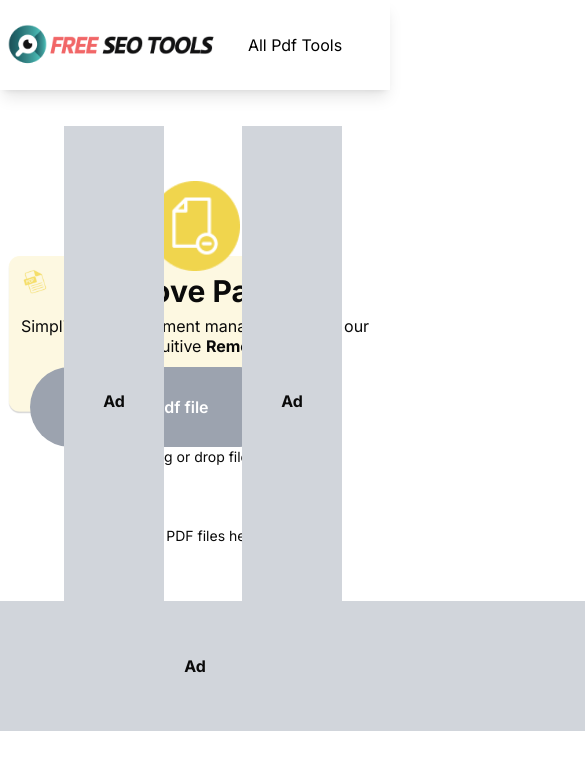
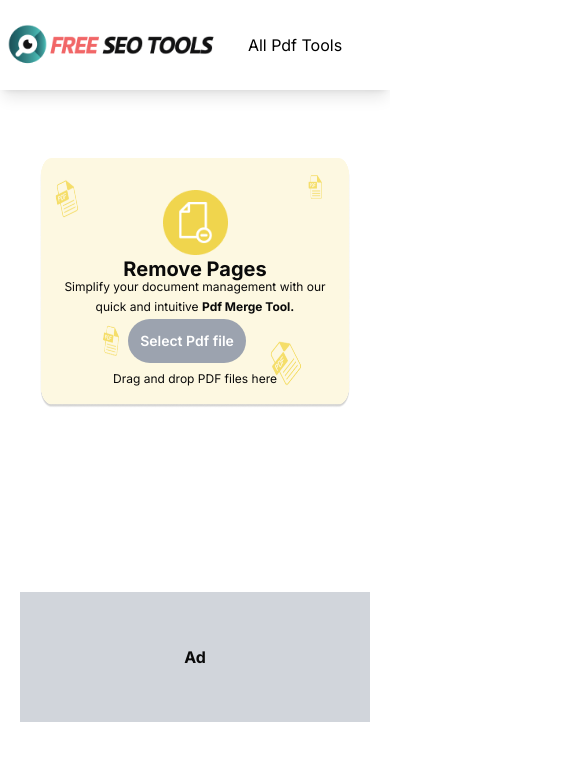
Before and after one commit to DevAxonOfficial/SeoToolsWebsite-Frontend, a Next.js app: page /removepages in a window 390 px wide. Shown: the top 770 px of the page, 585 px wide, since content can reach past the window. Built offline with nearby package versions, Linux system fonts and the light colour scheme.

Commit message:
Merge && Remove pages responsive

```diff
--- a/app/mergepdf/page.js
+++ b/app/mergepdf/page.js
@@ -26,7 +26,7 @@ const Page = () => {
   });
 
   return (
-    <div className=" flex justify-center h-[750px] ">
+    <div className=" flex justify-center ">
       <div className="flex items-center justify-center mb-32 ">
         <div
           {...getRootProps()}
@@ -35,27 +35,36 @@ const Page = () => {
           <Image
             src="/img/Rectangle23.png"
             alt="background"
-            width={830}
+            width={1330}
             height={469}
-            className="object-contain mb-28"
+            className=" mb-2 mt-[60px] md:ml-0 ml-8 md:w-[1030px] md:h-[490px] w-[1000px]  h-[250px]"
           />
           <input {...getInputProps()} />
           {isDragActive ? <p></p> : <p></p>}
         </div>
 
         {/* Display preview of added files */}
-        <div className="flex flex-wrap mt-4 absolute ml-[550px]">
+        <div className="flex flex-wrap md:mt-36 absolute md:ml-[550px] ">
           {files.map((file) => (
-            <div key={file.name} className="mr-4 mb-4">
+            <div
+              key={file.name}
+              className="md:ml-4 ml-[200px] mb-16 md:mb-4 text-xs md:text-base"
+            >
               <div>{file.name}</div>
               <div>
                 <Image
                   src={file.preview}
                   alt={file.name}
-                  width={100}
-                  height={100}
+                  width={150}
+                  height={150}
+                  className="rounded-xl md:w-[150px] w-[70px]"
                 />
-                <button onClick={() => deleteFile(file.name)}>Delete</button>
+                <button
+                  className="text-sm md:text-base"
+                  onClick={() => deleteFile(file.name)}
+                >
+                  Delete
+                </button>
               </div>
             </div>
           ))}
@@ -63,52 +72,56 @@ const Page = () => {
         <Image
           src="/img/Group14.png"
           alt="remove logo"
-          width={90}
+          width={110}
           height={90}
-          className="absolute flex justify-center items-baseline mb-[350px]"
+          className="absolute flex md:w-[110px] w-[65px]  items-baseline md:mr-14 md:mb-[230px] mb-[70px] "
         />
-        <h1 className="absolute mb-[220px] text-3xl font-bold">Merge Pdf</h1>
-        <p className="absolute text-center mb-[130px] leading-5">
+        <h1 className="absolute md:mr-14 md:mb-[50px] mb-0 md:mt-0 mt-6 md:text-4xl text-xl font-bold">
+          Merge Pdf
+        </h1>
+        <p className="absolute md:text-lg text-xs text-center md:mt-[50px] mt-20 leading-5">
           Simplify your document management with our <br /> quick and intuitive{" "}
           <strong className="font-bold">Pdf Merge Tool.</strong>
         </p>
-        <div className="flex-col absolute justify-end items-end ml-56">
+        <div className="hidden md:block flex-col absolute justify-end items-end ml-72 mt-[220px]">
           <Image
             src="/img/group12.png"
             alt="logo"
-            width={40}
+            width={52}
             height={40}
             className=""
           />
           <Image
             src="/img/group13.png"
             alt="logo"
-            width={35}
+            width={45}
             height={35}
             className="ml-[3px]"
           />
         </div>
         <div className="absolute ">
-          <button className="p-7 w-[250px] mr-20 bg-gray-400 rounded-full text-white font-semibold mt-10">
+          <button className="md:p-8 p-3 md:w-[300px] text-sm md:text-xl mr-20 md:ml-0 ml-16 bg-gray-400 rounded-full text-white font-semibold mt-[200px] md:mt-[250px]">
             Select Pdf file
           </button>
 
-          <div {...getRootProps()} className="text-sm text-center mr-16 p-2">
+          <div {...getRootProps()} className="text-sm text-center md:mr-16 p-2">
             <input {...getInputProps()} />
             {isDragActive ? (
               <p>Drop files here...</p>
             ) : (
-              <p>Drag and drop PDF files here</p>
+              <p className="md:text-base text-xs ">
+                Drag and drop PDF files here
+              </p>
             )}
           </div>
         </div>
-        <div className="hidden w-[100px] h-[550px] bg-gray-300 absolute right-12 md:flex justify-center items-center font-bold">
+        <div className="hidden mt-32 w-[140px] h-[600px] bg-gray-300 absolute right-12 md:flex justify-center items-center font-bold">
           Ad
         </div>
-        <div className="hidden w-[100px] h-[550px] bg-gray-300 absolute left-16 md:flex justify-center items-center font-bold">
+        <div className="hidden mt-32 w-[100px] h-[600px] bg-gray-300 absolute left-16 md:flex justify-center items-center font-bold">
           Ad
         </div>
-        <div className="w-[800px] h-[130px] bg-gray-300 absolute mt-[530px]   flex justify-center items-center font-bold">
+        <div className="w-[350px] md:w-[800px] h-[130px] bg-gray-300 absolute mt-[800px]  flex justify-center items-center font-bold">
           Ad
         </div>
       </div>
--- a/app/removepages/page.js
+++ b/app/removepages/page.js
@@ -3,6 +3,7 @@ import { useCallback, useState } from "react";
 import { useDropzone } from "react-dropzone";
 import React from "react";
 import Image from "next/image";
+
 const Page = () => {
   const [files, setFiles] = useState([]);
   const onDrop = useCallback((acceptedFiles) => {
@@ -14,13 +15,18 @@ const Page = () => {
       )
     );
   }, []);
+  const deleteFile = (fileName) => {
+    const updatedFiles = files.filter((file) => file.name !== fileName);
+    setFiles(updatedFiles);
+  };
 
   const { getRootProps, getInputProps, isDragActive } = useDropzone({
     onDrop,
     accept: "application/pdf",
   });
+
   return (
-    <div className=" flex justify-center h-[750px] ">
+    <div className=" flex justify-center ">
       <div className="flex items-center justify-center mb-32 ">
         <div
           {...getRootProps()}
@@ -29,29 +35,36 @@ const Page = () => {
           <Image
             src="/img/Rectangle22.png"
             alt="background"
-            width={830}
+            width={1330}
             height={469}
-            className="object-contain mb-28 "
+            className=" mb-2 mt-[60px] md:ml-0 ml-8 md:w-[1030px] md:h-[490px] w-[1000px]  h-[250px]"
           />
           <input {...getInputProps()} />
-          {isDragActive ? (
-            <p>Drop files here...</p>
-          ) : (
-            <p>Drag and drop PDF files here</p>
-          )}
+          {isDragActive ? <p></p> : <p></p>}
         </div>
+
         {/* Display preview of added files */}
-        <div className="flex flex-wrap mt-4 absolute ml-[550px]">
+        <div className="flex flex-wrap md:mt-36 absolute md:ml-[550px] ">
           {files.map((file) => (
-            <div key={file.name} className="mr-4 mb-4">
+            <div
+              key={file.name}
+              className="md:ml-4 ml-[200px] mb-16 md:mb-4 text-xs md:text-base"
+            >
               <div>{file.name}</div>
               <div>
                 <Image
                   src={file.preview}
                   alt={file.name}
-                  width={100}
-                  height={100}
+                  width={150}
+                  height={150}
+                  className="rounded-xl md:w-[150px] w-[70px]"
                 />
+                <button
+                  className="text-sm md:text-base"
+                  onClick={() => deleteFile(file.name)}
+                >
+                  Delete
+                </button>
               </div>
             </div>
           ))}
@@ -59,46 +72,56 @@ const Page = () => {
         <Image
           src="/img/remove.png"
           alt="remove logo"
-          width={90}
+          width={110}
           height={90}
-          className="absolute flex justify-center items-baseline mb-[350px]"
+          className="absolute flex md:w-[110px] w-[65px]  items-baseline md:mr-14 md:mb-[230px] mb-[70px] "
         />
-        <h1 className="absolute mb-[220px] text-3xl font-bold">Remove Pages</h1>
-        <p className="absolute text-center mb-[130px] leading-5">
+        <h1 className="absolute md:mr-14 md:mb-[50px] mb-0 md:mt-0 mt-6 md:text-4xl text-xl font-bold">
+          Remove Pages
+        </h1>
+        <p className="absolute md:text-lg text-xs text-center md:mt-[50px] mt-20 leading-5">
           Simplify your document management with our <br /> quick and intuitive{" "}
-          <strong className="font-bold">Remove Pages.</strong>
+          <strong className="font-bold">Pdf Merge Tool.</strong>
         </p>
-        <div className="flex-col absolute justify-end items-end ml-56">
+        <div className="hidden md:block flex-col absolute justify-end items-end ml-72 mt-[220px]">
           <Image
             src="/img/group12.png"
             alt="logo"
-            width={40}
+            width={52}
             height={40}
             className=""
           />
           <Image
             src="/img/group13.png"
             alt="logo"
-            width={35}
+            width={45}
             height={35}
             className="ml-[3px]"
           />
         </div>
         <div className="absolute ">
-          <button className="p-7 w-[250px] mr-20 bg-gray-400 rounded-full text-white font-semibold mt-8">
+          <button className="md:p-8 p-3 md:w-[300px] text-sm md:text-xl mr-20 md:ml-0 ml-16 bg-gray-400 rounded-full text-white font-semibold mt-[200px] md:mt-[250px]">
             Select Pdf file
           </button>
-          <p className="text-sm text-center mr-14">
-            or simply drag or drop files
-          </p>
+
+          <div {...getRootProps()} className="text-sm text-center md:mr-16 p-2">
+            <input {...getInputProps()} />
+            {isDragActive ? (
+              <p>Drop files here...</p>
+            ) : (
+              <p className="md:text-base text-xs ">
+                Drag and drop PDF files here
+              </p>
+            )}
+          </div>
         </div>
-        <div className="w-[100px] h-[550px] bg-gray-300 absolute right-12 flex justify-center items-center font-bold">
+        <div className="hidden mt-32 w-[140px] h-[600px] bg-gray-300 absolute right-12 md:flex justify-center items-center font-bold">
           Ad
         </div>
-        <div className="w-[100px] h-[550px] bg-gray-300 absolute left-16 flex justify-center items-center font-bold">
+        <div className="hidden mt-32 w-[100px] h-[600px] bg-gray-300 absolute left-16 md:flex justify-center items-center font-bold">
           Ad
         </div>
-        <div className="w-[800px] h-[130px] bg-gray-300 absolute mt-[530px]   flex justify-center items-center font-bold">
+        <div className="w-[350px] md:w-[800px] h-[130px] bg-gray-300 absolute mt-[800px]  flex justify-center items-center font-bold">
           Ad
         </div>
       </div>
```
